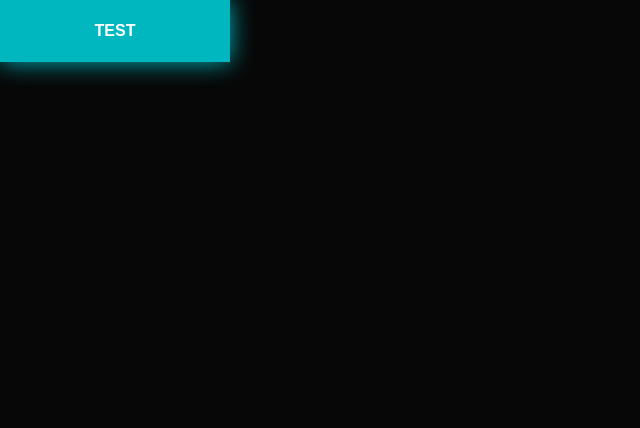
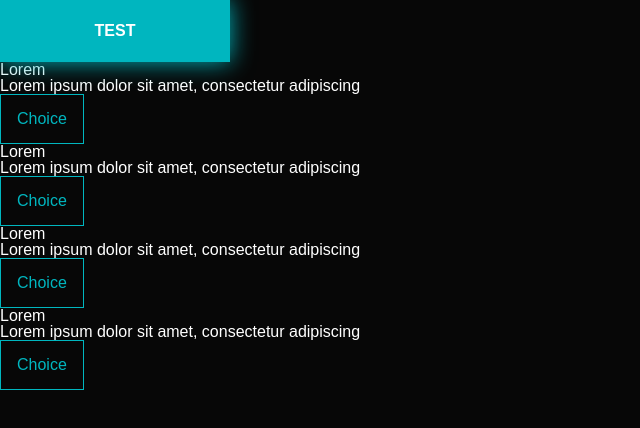
Before and after one commit to nathanszig/NAKDYB, a Nuxt app in the folder front/: page /test in a window 1280 px wide. Shown: the top 428 px of the page, without its empty margins (0-640 px from the left). Built offline with nearby package versions, Linux system fonts and the light colour scheme; a web font is replaced by a local one.

Commit message:
:sparkles: Button type checkbox

```diff
--- a/front/components/atom/Bouton.vue
+++ b/front/components/atom/Button.vue
@@ -1,15 +1,19 @@
 <script setup lang="ts">
 defineProps({
+  // Type du bouton
   type: {
     type: String,
     required: false,
     default: 'button'
   },
+  // Nom du bouton
   name: {
     type: String,
-    required: true,
+    required: false,
+    default: ''
   },
-  required: {
+  // Si le remplir est obligatoire
+  isRequired: {
     type: Boolean,
     required: false,
     default: false
@@ -31,12 +35,13 @@ defineProps({
 </script>
 
 <template>
-  <input :class="`bouton ${isPlayer ? 'player' : 'admin'} ${isActive ? 'active' : ''}`" :type="type" :value="name" :required="required"/>
+  <input :class="`bouton ${isPlayer ? 'player' : 'admin'} ${isActive ? 'active' : ''}`" :type="type" :value="name" :required="isRequired" data-on="Selected" data-off="Choice"/>
 </template>
 
 <style scoped lang="scss">
 .bouton{
   background-color: var(--black-700);
+  // Style du bouton en type text
   &[type='text']{
     border: 1px solid var(--orange-500);
     font-size: 32px;
@@ -47,12 +52,14 @@ defineProps({
       outline: none;
     }
   }
+  // Style du bouton en type button
   &[type='button']{
     width: 230px;
     height: 62px;
     text-align: center;
     text-transform: uppercase;
     font-weight: bold;
+    // Si c'est le maitre du jeu
     &.admin{
       border: 1px solid var(--blue-500);
       color: var(--blue-500);
@@ -62,6 +69,7 @@ defineProps({
         filter: drop-shadow(0 0 0.75rem var(--blue-500));
       }
     }
+    // Si c'est le joueur
     &.player{
       border: 1px solid var(--orange-500);
       color: var(--orange-500);
@@ -75,5 +83,26 @@ defineProps({
       cursor: pointer;
     }
   }
+  // Style du bouton en type checkbox
+  &[type='checkbox']{
+    appearance: none;
+    display: inline-flex;
+    margin: 0;
+    &:before{
+      background-color: var(--black-700);
+      border: 1px solid var(--blue-500);
+      color: var(--blue-500);
+      content: attr(data-off);
+      cursor: pointer;
+      padding: 1rem 1rem;
+      transition: all 0.1s cubic-bezier(0.25, 0.25, 0.75, 0.75);
+    }
+    &:checked::before {
+      background-color: var(--blue-500);
+      color: var(--white-100);
+      content: attr(data-on);
+      filter: drop-shadow(0 0 0.75rem var(--blue-500));
+    }
+  }
 }
 </style>
--- /dev/null
+++ b/front/components/molecule/TableText.vue
@@ -0,0 +1,33 @@
+<script setup>
+defineProps({
+  // Contenu du tableau
+  table: {
+    type: Array,
+    required: true
+  },
+  // Savoir si c'est un player ou un admin
+  isPlayer: {
+    type: Boolean,
+    required: false,
+    default: false,
+  },
+})
+</script>
+
+<template>
+<ul class="table-text" v-for="content in table">
+  <li>
+    <div>
+      <p>{{content.title}}</p>
+      <span>{{content.description}}</span>
+    </div>
+    <Button :isPlayer="isPlayer" type="checkbox"/>
+  </li>
+</ul>
+</template>
+
+<style scoped lang="scss">
+.table-text{
+
+}
+</style>
--- a/front/pages/test.vue
+++ b/front/pages/test.vue
@@ -1,9 +1,31 @@
 <script setup>
-
+const table = [
+  {
+    title: 'Lorem',
+    description: 'Lorem ipsum dolor sit amet, consectetur adipiscing',
+    isSelected: true
+  },
+  {
+    title: 'Lorem',
+    description: 'Lorem ipsum dolor sit amet, consectetur adipiscing',
+    isSelected: false
+  },
+  {
+    title: 'Lorem',
+    description: 'Lorem ipsum dolor sit amet, consectetur adipiscing',
+    isSelected: false
+  },
+  {
+    title: 'Lorem',
+    description: 'Lorem ipsum dolor sit amet, consectetur adipiscing',
+    isSelected: false
+  }
+]
 </script>
 
 <template>
-<Bouton name="test" />
+<Button name="test" />
+  <TableText :table="table" />
 </template>
 
 <style scoped>
```
